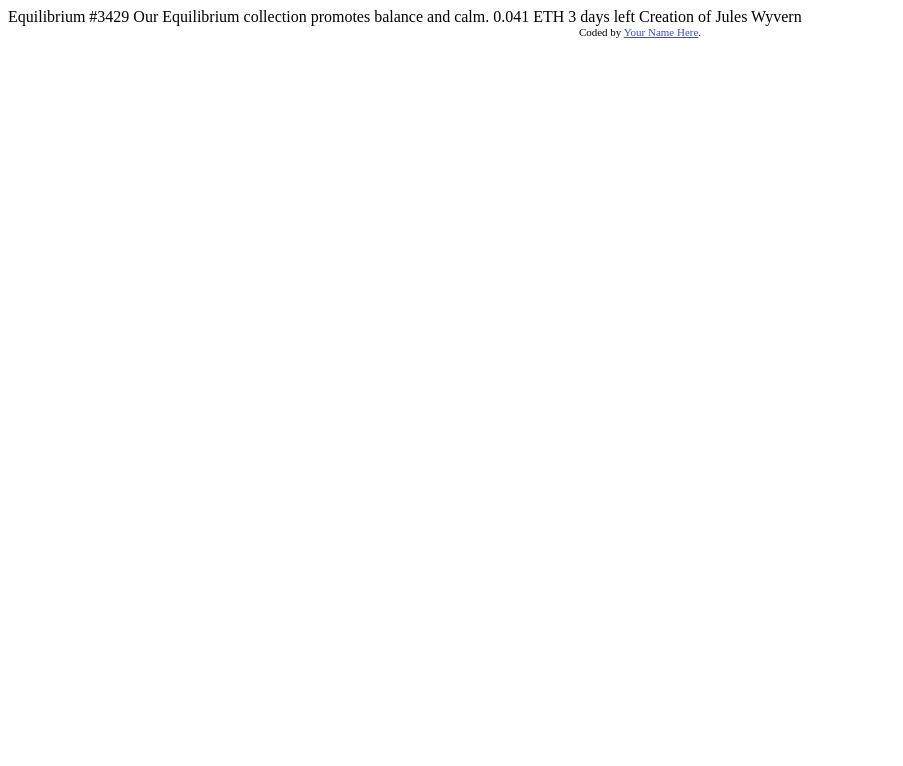
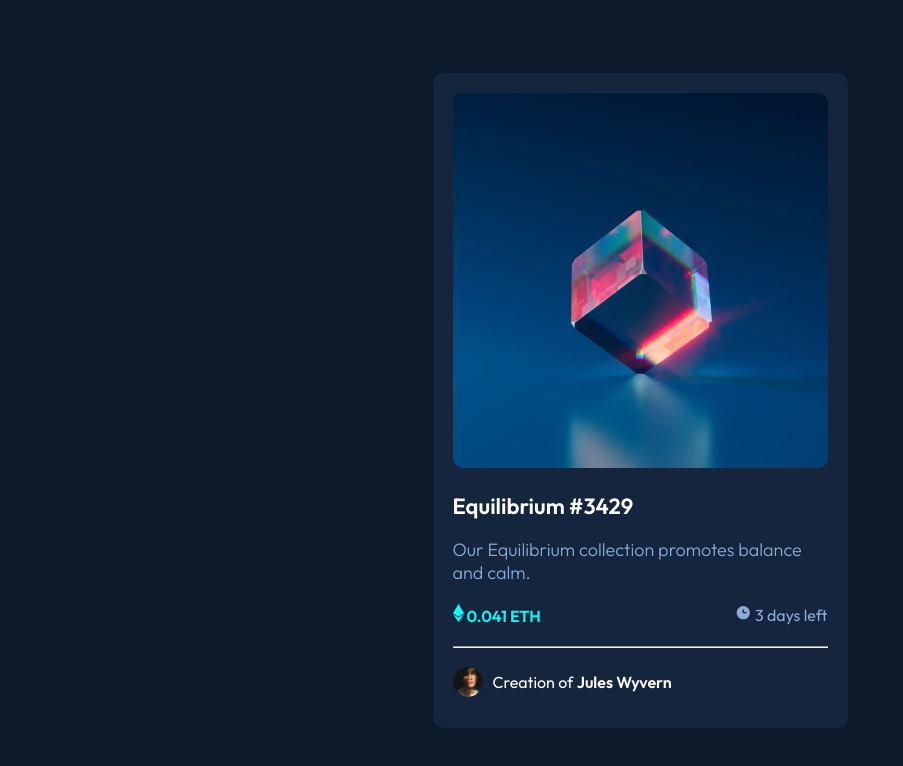
Before and after one commit to gabriel7529/preview-card-Make-it-Real, a plain HTML site: page src/index.html in a window 1280 px wide. Shown: the whole page, without its empty margins (0-903 px from the left). Drawn offline with Linux system fonts and the light colour scheme.

Commit message:
feat: solution the challenge

```diff
--- a/src/index.html
+++ b/src/index.html
@@ -2,29 +2,30 @@
 <html lang="en">
 <head>
   <meta charset="UTF-8">
-  <meta name="viewport" content="width=device-width, initial-scale=1.0"> <!-- displays site properly based on user's device -->
-
+  <meta name="viewport" content="width=device-width, initial-scale=1.0">
   <title>NFT preview card component</title>
-
-  <!-- Feel free to remove these styles or customise in your own stylesheet 👍 -->
-  <style>
-    .attribution { font-size: 11px; text-align: center; }
-    .attribution a { color: hsl(228, 45%, 44%); }
-  </style>
+  <link rel="preconnect" href="https://fonts.googleapis.com">
+  <link rel="preconnect" href="https://fonts.gstatic.com" crossorigin>
+  <link href="https://fonts.googleapis.com/css2?family=Outfit:wght@100..900&display=swap" rel="stylesheet">
+  <link rel="stylesheet" href="./style.css">
 </head>
 <body>
+  <div class="card">
+    <img src="../images/image-equilibrium.jpg" alt="Equilibrium #3429" class="card__image">
+    <h1 class="card__title">Equilibrium #3429</h1>
+    <p class="card__description">Our Equilibrium collection promotes balance and calm.</p>
+    <div class="card__details">
+        <span class="card__price"><img src="../images/icon-ethereum.svg"> 0.041 ETH</span>
+        <span class="card__time"><img src="../images/icon-clock.svg"> 3 days left</span>
+    </div>
+    <hr>
+    <div class="card__creator">
+        <img src="../images/image-avatar.png" alt="Jules Wyvern" class="card__creator-avatar">
+        <p class="card__creator-text">Creation of <span class="card__creator-name">Jules Wyvern</span></p>
+    </div>
 
-  Equilibrium #3429
+  </div>
 
-  Our Equilibrium collection promotes balance and calm.
 
-  0.041 ETH
-  3 days left
-
-  Creation of Jules Wyvern
-
-  <div class="attribution">
-    Coded by <a href="#">Your Name Here</a>.
-  </div>
 </body>
 </html>
--- /dev/null
+++ b/src/style.css
@@ -0,0 +1,78 @@
+body {
+  font-family: 'Outfit', sans-serif;
+  background-color: hsl(217, 54%, 11%);
+  color: hsl(0, 0%, 100%);
+  display: flex;
+  justify-content: center;
+  align-items: center;
+  height: 100vh;
+  margin: 0;
+}
+
+.card {
+  background-color: hsl(216, 50%, 16%);
+  padding: 20px;
+  border-radius: 10px;
+  width: 100%;
+  max-width: 375px;
+  text-align: center;
+}
+
+.card__image {
+  width: 100%;
+  border-radius: 10px;
+}
+
+.card__title {
+  font-size: 22px;
+  font-weight: 600;
+  margin: 20px 0 10px;
+  text-align: left;
+}
+
+.card__description {
+  font-size: 18px;
+  font-weight: 300;
+  color: #88abdc;
+  text-align: left;
+}
+
+.card__details {
+  display: flex;
+  justify-content: space-between;
+  margin: 20px 0;
+}
+
+.card__price {
+  color: hsl(178, 100%, 50%);
+  font-weight: 600;
+}
+
+.card__time {
+  color: hsl(215, 51%, 70%);
+  font-weight: 400;
+  justify-content: center;
+}
+
+.card__creator {
+  display: flex;
+  align-items: center;
+  justify-content: flex-start;
+  gap: 10px;
+}
+
+.card__creator-avatar {
+  width: 30px;
+  height: 30px;
+  border-radius: 50%;
+
+}
+
+.card__creator-text {
+  color: hsl(0, 0%, 100%);
+}
+
+.card__creator-name {
+  font-weight: 600;
+  color: hsl(0, 0%, 100%);
+}
```
